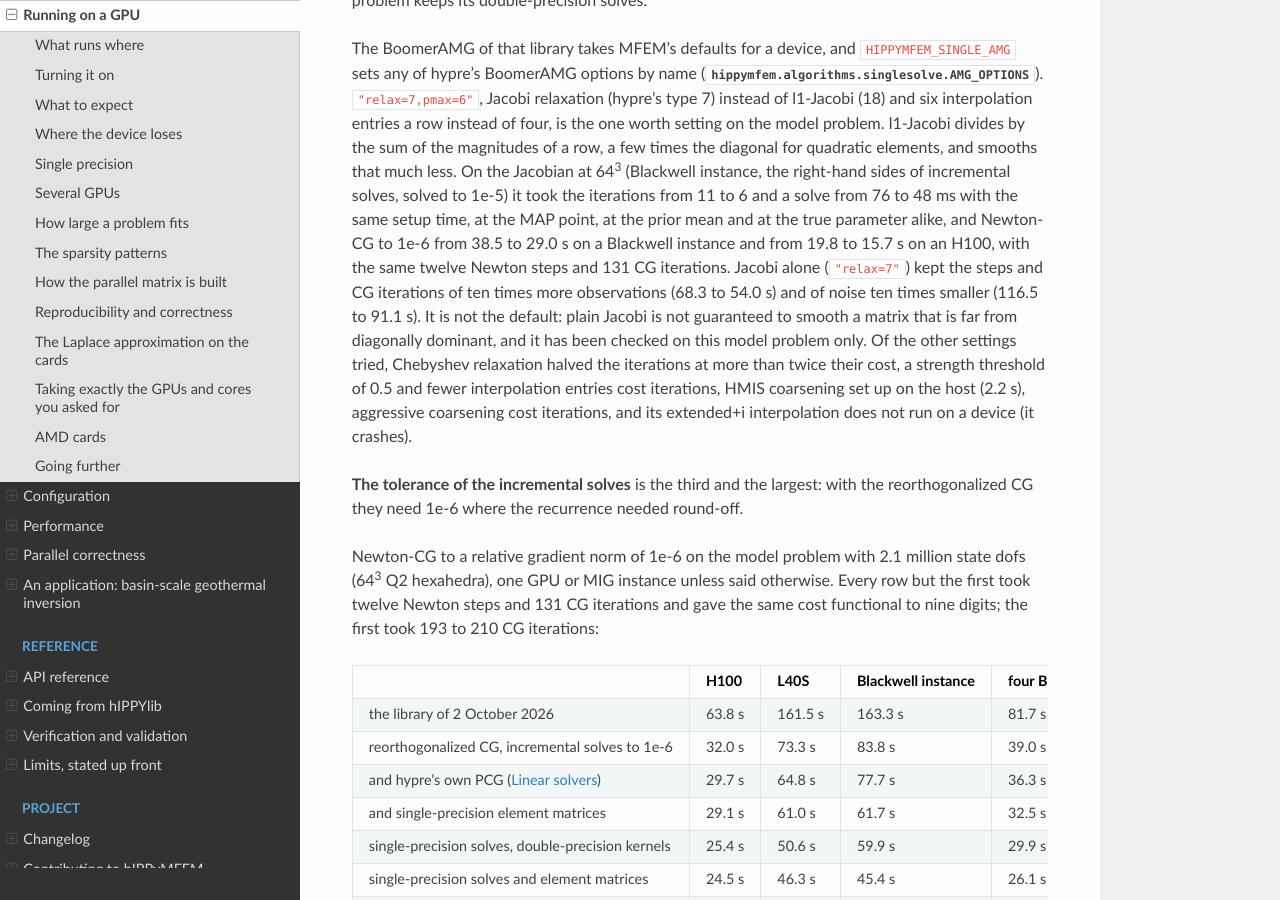
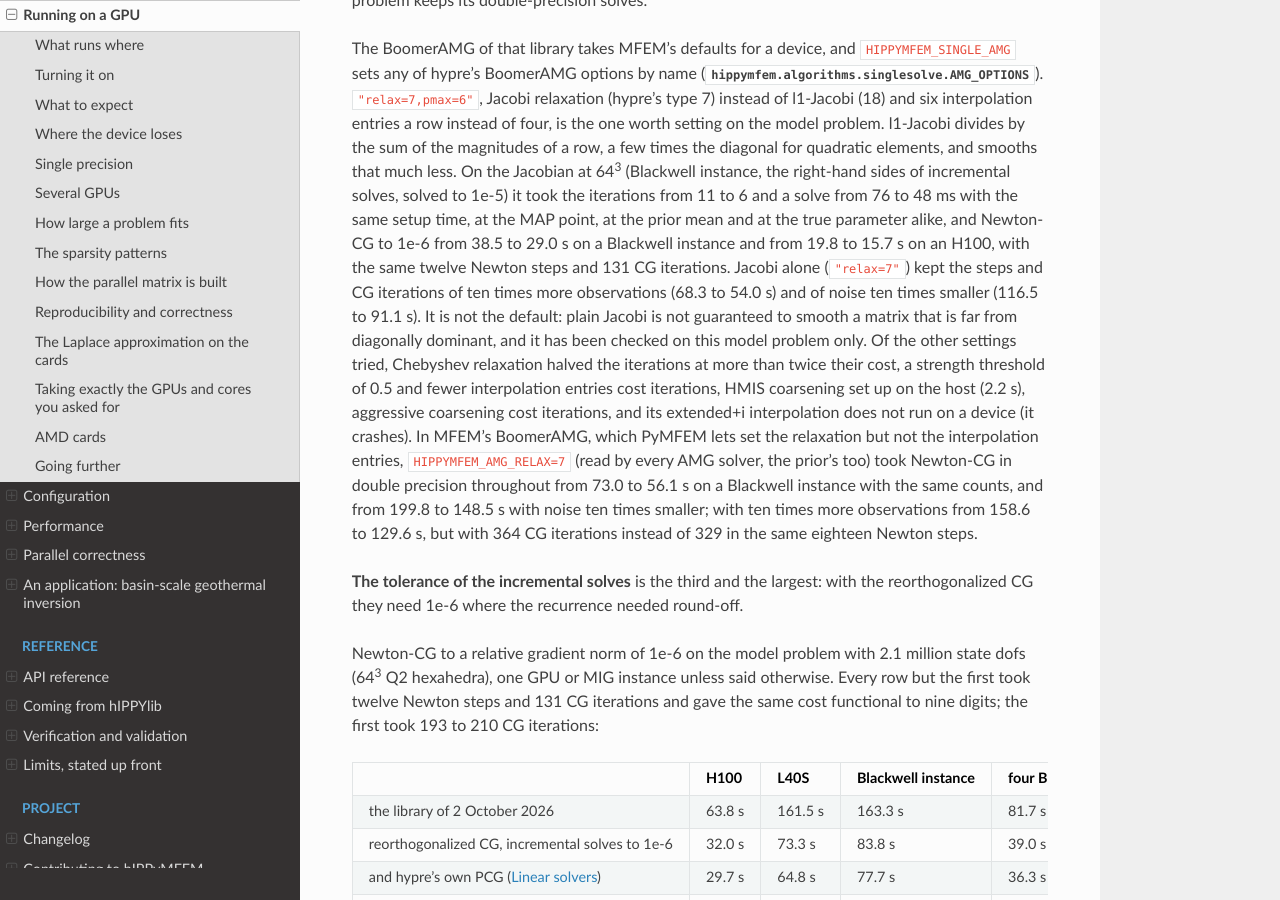
Before and after one commit to hIPPyMFEM/hippymfem, a Sphinx documentation site: the page built from docs/source/guide/gpu.rst, in a window 1280 px wide and 900 px high, scrolled down 7097 px. Built offline with Sphinx 7.4.7 and the Read the Docs theme 3.1.0, drawn with Linux system fonts in a browser that asks for light colours; pages that are not in the unit, such as notebooks, are missing from menus.

Commit message:
Guide and parameter text: Jacobi relaxation in MFEM's BoomerAMG
HIPPYMFEM_AMG_RELAX=7 (every AMG solver) took Newton-CG in double precision
at 64^3 on a Blackwell instance from 73.0 to 56.1 s with the same counts, and
from 199.8 to 148.5 s with noise ten times smaller; with ten times more
observations from 158.6 to 129.6 s, with 364 CG iterations instead of 329 in
the same 18 Newton steps.  Opt-in.

```diff
--- a/docs/source/guide/gpu.rst
+++ b/docs/source/guide/gpu.rst
@@ -363,6 +363,12 @@ Of the other settings tried, Chebyshev relaxation halved the iterations at more
 twice their cost, a strength threshold of 0.5 and fewer interpolation entries cost
 iterations, HMIS coarsening set up on the host (2.2 s), aggressive coarsening cost
 iterations, and its extended+i interpolation does not run on a device (it crashes).
+In MFEM's BoomerAMG, which PyMFEM lets set the relaxation but not the interpolation
+entries, ``HIPPYMFEM_AMG_RELAX=7`` (read by every AMG solver, the prior's too) took
+Newton-CG in double precision throughout from 73.0 to 56.1 s on a Blackwell instance with
+the same counts, and from 199.8 to 148.5 s with noise ten times smaller; with ten times
+more observations from 158.6 to 129.6 s, but with 364 CG iterations instead of 329 in the
+same eighteen Newton steps.
 
 **The tolerance of the incremental solves** is the third and the largest: with the
 reorthogonalized CG they need 1e-6 where the recurrence needed round-off.
```
Also changed, not shown: 1 other file.
